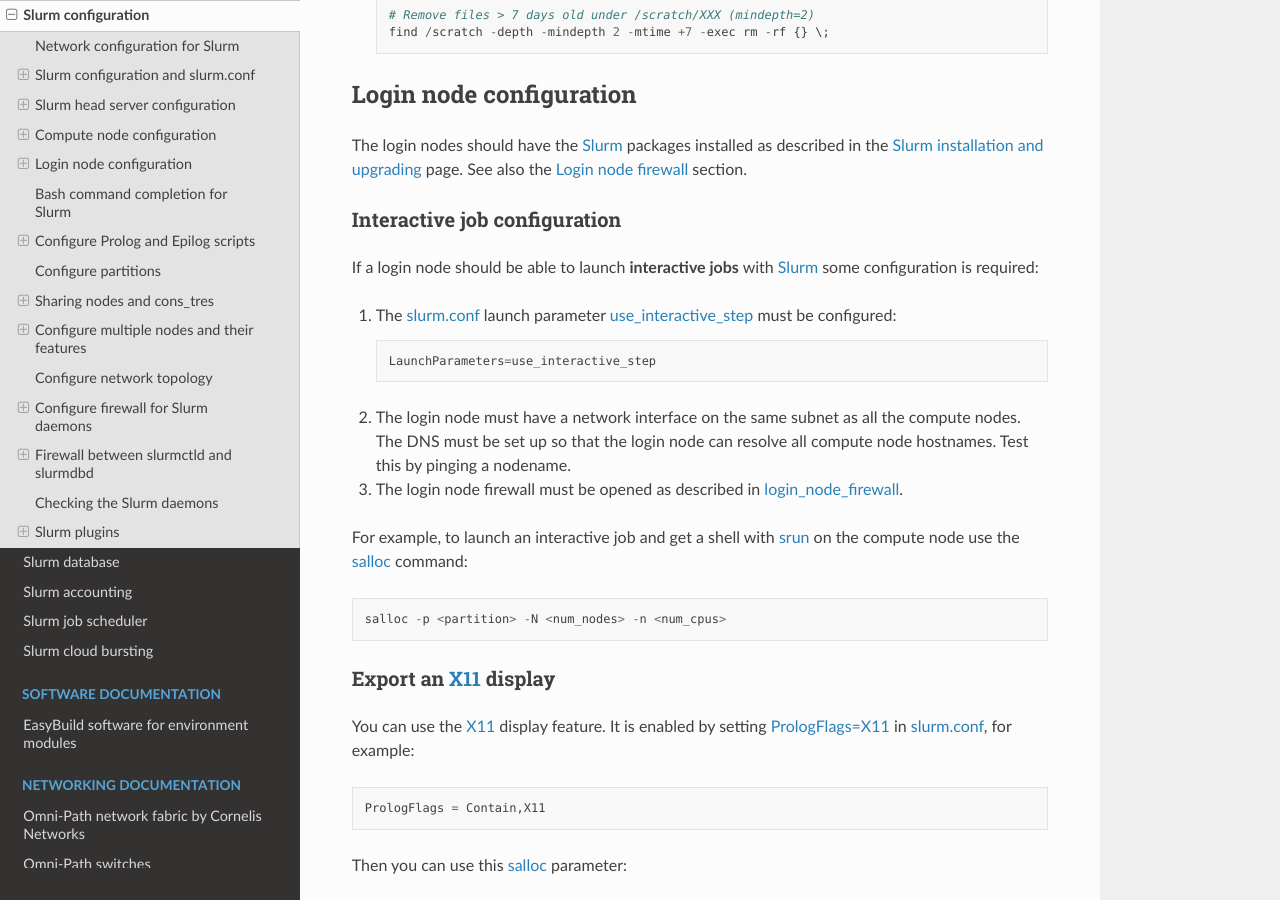
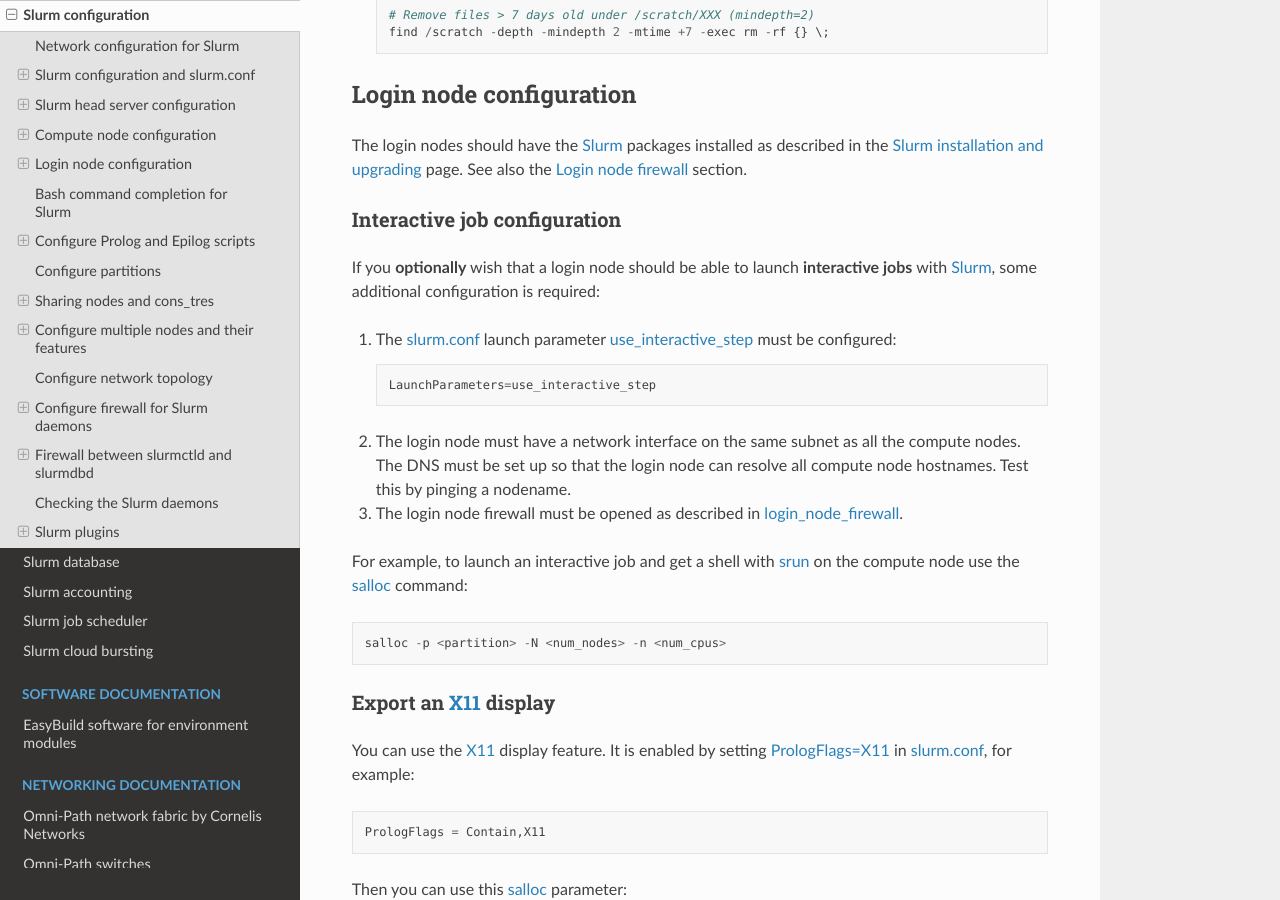
Before and after one commit to OleHolmNielsen/Niflheim_system, a Sphinx documentation site: the page built from docs/Slurm_configuration.rst, in a window 1280 px wide and 900 px high, scrolled down 34748 px. Built offline with Sphinx 7.4.7 and the Read the Docs theme 3.1.0, drawn with Linux system fonts in a browser that asks for light colours.

Commit message:
Minor edit

```diff
--- a/docs/Slurm_configuration.rst
+++ b/docs/Slurm_configuration.rst
@@ -1482,7 +1482,8 @@
 Interactive job configuration
 -------------------------------
 
-If a login node should be able to launch **interactive jobs** with Slurm_ some configuration is required:
+If you **optionally** wish that a login node should be able to launch **interactive jobs** with Slurm_,
+some additional configuration is required:
 
 1. The slurm.conf_ launch parameter use_interactive_step_ must be configured::
 
```
Also changed, not shown: other parts of docs/Slurm_configuration.rst (+1 -1 lines).
